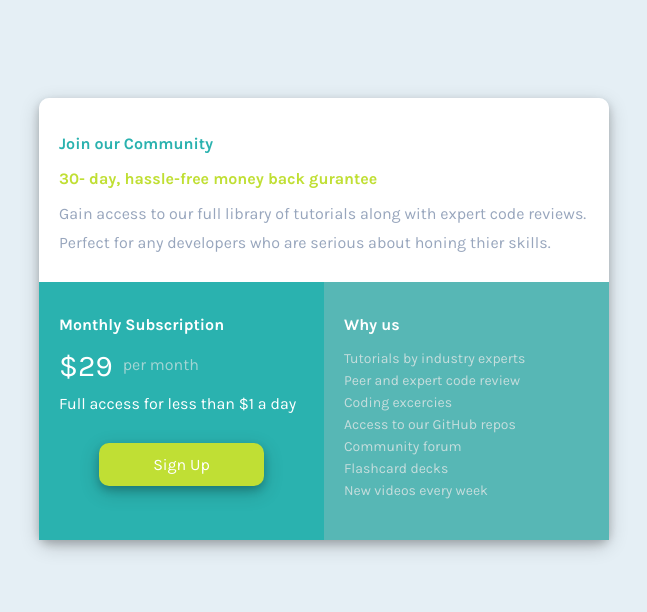
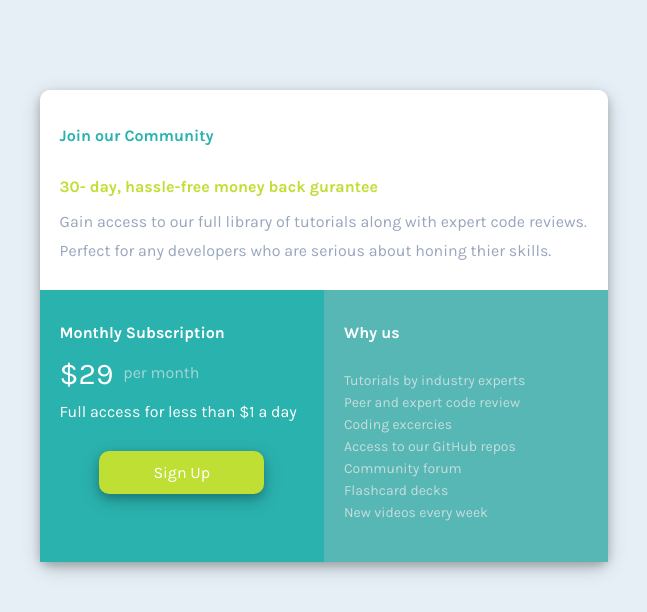
Before and after one commit to HanyaAdel/Single-price-grid-component, a plain HTML site: page index.html in a window 1280 px wide. Shown: the whole page, without its empty margins (316-963 px from the left). Drawn offline with Linux system fonts and the light colour scheme.

Commit message:
Fixed flexbox

```diff
--- a/Style.css
+++ b/Style.css
@@ -9,32 +9,36 @@
 }
 body{
     background-color:  hsl(204, 43%, 93%);
-    display: flex;
-    justify-content: center;
-    align-items: center;
+
+
 }
 .Card{
-    display: flex;
-    flex-wrap: wrap;
+    margin: auto;
     margin-top: 90px ;
-    width:570px;
+    width:45%;
     border-radius: 10px;
     box-shadow: 0 4px 8px 0 rgba(0, 0, 0, 0.2), 0 6px 20px 0 rgba(0, 0, 0, 0.19);
+    display: flex;
+    flex-direction: column;
+
 }
 section#top{
     padding: 20px;
-    width: 570px;
     border-top-left-radius: 10px;
     border-top-right-radius: 10px;
     background-color: white;
+    display: flex;
+    flex-direction: column;
+    flex: 1em;
+}
+section#bottom{
+    display: flex;
 }
 p#title{
     color: hsl(179, 62%, 43%);
-    background-color: white;
     font-weight: 700;
 }
 p#subtitle{
-    background-color: white;
     color: hsl(71, 73%, 54%);
     font-weight: 700;
 }
@@ -42,7 +46,6 @@ p#subtitle{
 div#txt> p{
     margin: 0px;;
     color: hsl(218, 22%, 67%);
-    background-color: white;
     padding-bottom: 10px;
 }
 
@@ -51,13 +54,14 @@ h2{
     font-size: 16px;
     color: white;
     font-weight: 700;
-    background-color: non;
+
 }
 section#bottomLeft{
     background-color: hsl(179, 62%, 43%);
     padding: 20px;
-    width: 285px;
-
+    display: flex;
+    flex-direction: column;
+    flex: 0.5em;
 
 }
 section#bottomLeft > h2{
@@ -92,9 +96,10 @@ div#btnCont{
 
 }
 button#signUp{
+
     border: none;
     box-shadow: 0 4px 8px 0 rgba(0, 0, 0, 0.2), 0 6px 20px 0 rgba(0, 0, 0, 0.19);
-    width: fit-content;
+    width:fit-content;
     border-radius: 10px;
     font-size: 16px;
     color: white;
@@ -106,7 +111,10 @@ button#signUp{
 section#bottomRight{
     background-color: hsl(179, 40%, 53%);
     padding: 20px;
-    width: 285px;
+    display: flex;
+    flex-direction: column;
+    flex: 0.5em;
+
 }
 
 ul#list{
@@ -120,3 +128,11 @@ ul#list > li{
     font-size: 14px;
     color: rgba(236, 235, 235, 0.74);
 }
+@media (max-width: 380px) {
+    #bottom{
+        flex-direction: column;
+    }
+    .Card{
+        flex-direction: column;
+    }
+}
--- a/index.html
+++ b/index.html
@@ -20,6 +20,7 @@
         <p>Perfect for any developers who are serious about honing thier skills.</p>
       </div>
     </section>
+    <section id="bottom">
       <section id="bottomLeft">
         <h2>Monthly Subscription</h2>
         <div id="priceSection">
@@ -32,6 +33,7 @@
 
       </section>
       <section id="bottomRight">
+
         <h2>Why us</h2>
         <ul id="list">
           <li>Tutorials by industry experts</li>
@@ -45,6 +47,8 @@
 
       </section>
 
+    </section>
+
     </main>
 
 </body>
```
Lines whose indentation alone changed are shown as unchanged.
